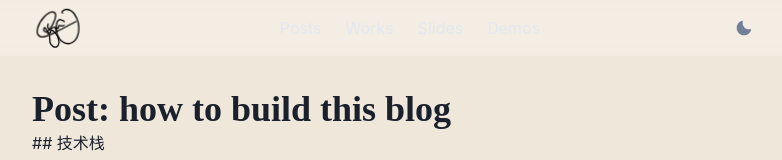
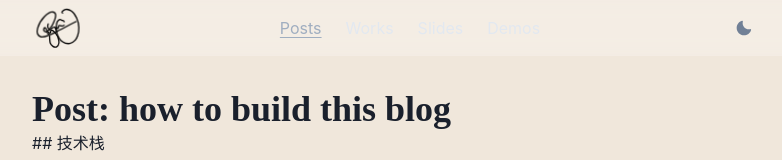
Before and after one commit to dribble-njr/njr.me, a Next.js app: page /posts/how-to-build-this-blog in a window 1280 px wide. Shown: the top 160 px of the page, without its empty margins (240-1022 px from the left). Built offline with nearby package versions, Linux system fonts and the light colour scheme.

Commit message:
feat(navbar): change active rule

```diff
--- a/components/layouts/navbar.tsx
+++ b/components/layouts/navbar.tsx
@@ -15,7 +15,7 @@ import Logo from './logo'
 import { HamburgerIcon, MoonIcon, SunIcon } from '@chakra-ui/icons'
 
 const LinkItem = ({ href, path = '', target = '', children, ...props }) => {
-  const active = path === href
+  const active = path.startsWith(href)
   const activeColor = useColorModeValue('gray.400', 'whiteAlpha.900')
   const inactiveColor = useColorModeValue('gray.200', 'whiteAlpha.600')
 
```
